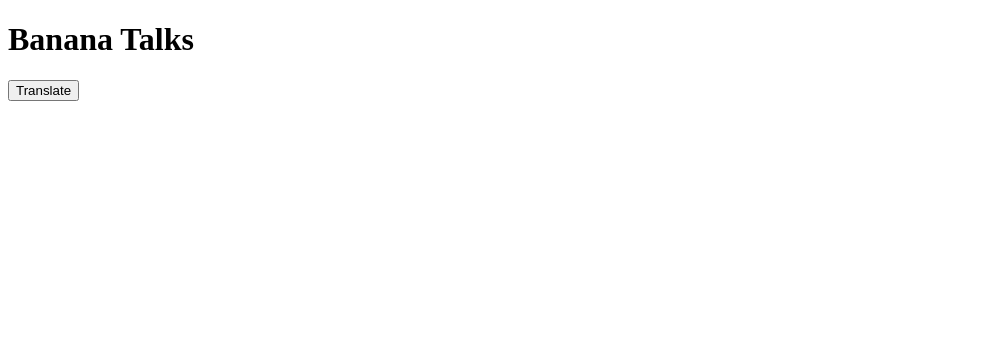
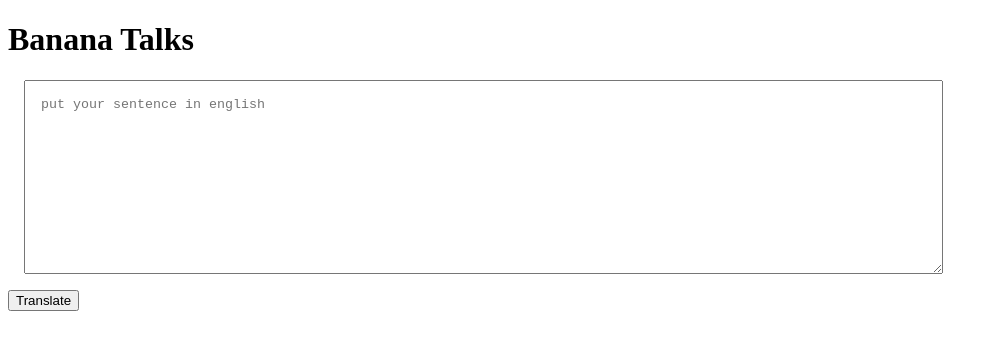
Before and after one commit to shivammishra3/banana-speaks, a plain HTML site: page index.html in a window 1280 px wide. Shown: the whole page, without its empty margins (0-998 px from the left). Drawn offline with Linux system fonts and the light colour scheme.

Commit message:
taking input and console
when something is written in textarea and button is clicked we got same in console

```diff
--- a/app.js
+++ b/app.js
@@ -1,2 +1,11 @@
 var btnTranslate = document.querySelector("#btn-translate");
-console.log(btnTranslate)
+var txtInput = document.querySelector("#txt-input");
+
+console.log(txtInput)
+
+function clickHandler() {
+    console.log("clicked");
+    console.log("input", txtInput.value);
+};
+
+btnTranslate.addEventListener("click", clickHandler)
--- a/index.html
+++ b/index.html
@@ -1,14 +1,27 @@
 <!DOCTYPE html>
 <html lang="en">
+
 <head>
     <meta charset="UTF-8">
     <meta http-equiv="X-UA-Compatible" content="IE=edge">
     <meta name="viewport" content="width=device-width, initial-scale=1.0">
     <title>Banana Speaks</title>
-    <script src= "app.js" type="text/javascript"></script>
+    <style>
+        textarea {
+            width: 70%;
+            height: 20vh;
+            display: block;
+            margin: 1rem;
+            padding: 1rem;
+        }
+    </style>
 </head>
+
 <body>
     <h1> Banana Talks</h1>
-    <button id= "btn-translate">Translate</button>
+    <textarea id="txt-input" placeholder="put your sentence in english"></textarea>
+    <button id="btn-translate">Translate</button>
+    <script src="app.js" type="text/javascript"></script>
+
 </body>
 </html>
```
